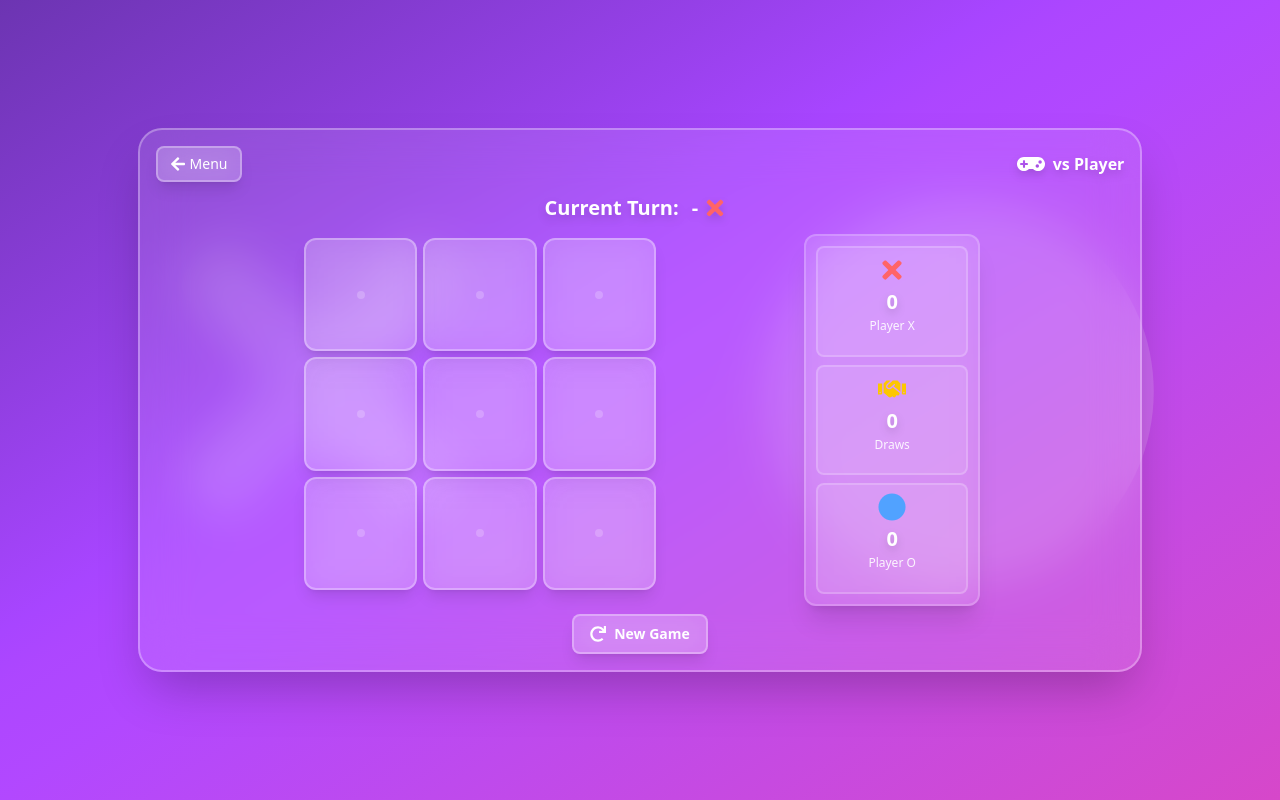
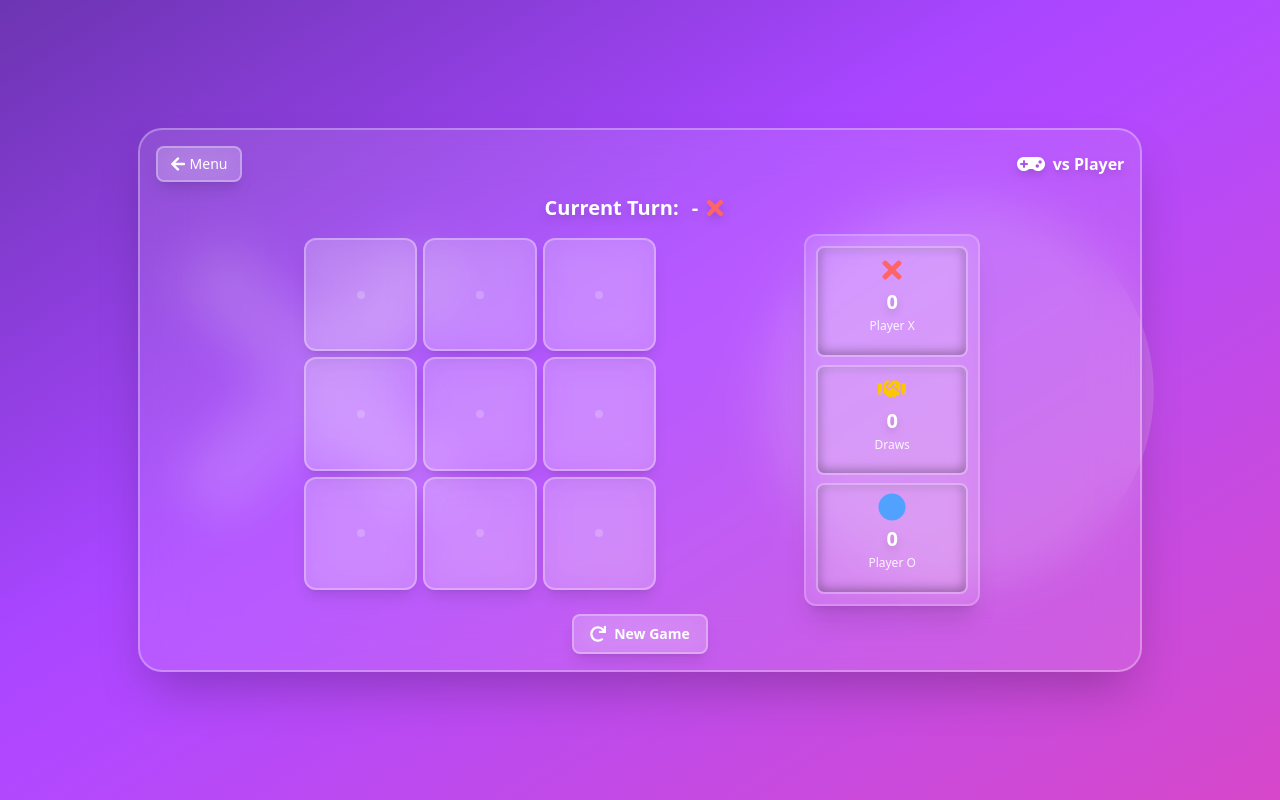
Before and after one commit to Suraj-Sangale/tic-tac-toe, a Next.js app: page / in a window 1280 px wide. Both pictures are taken after a click on the button "Play vs Player". Built offline with nearby package versions, Linux system fonts and the light colour scheme; no server answers.

Commit message:
add shodow effect in scoreboard

```diff
--- a/components/TicTacToe/ScoreBoard.tsx
+++ b/components/TicTacToe/ScoreBoard.tsx
@@ -21,11 +21,11 @@ export const ScoreBoard = ({
     <div className="w-1/2 lg:w-40 xl:w-44 backdrop-blur-lg bg-white/10 p-2 sm:p-2.5 rounded-xl border-2 border-white/20 flex flex-col gap-1.5 sm:gap-2 shadow-xl overflow-x-auto lg:overflow-x-visible">
       {/* Player X Score */}
       <div
-        className={`text-center p-1.5 sm:p-2 bg-white/10 rounded-lg border-2 border-white/20 transition-all duration-300 flex-1 min-w-[80px] sm:min-w-[90px] lg:min-w-0 ${
-          scoreAnimation.type === "X"
+
+        className={`inner-shadow text-center p-1.5 sm:p-2 bg-white/10 rounded-lg border-2 border-white/20 transition-all duration-300 flex-1 min-w-[80px] sm:min-w-[90px] lg:min-w-0 ${scoreAnimation.type === "X"
             ? "score-bump bg-red-400/30 border-red-300/50 shadow-lg shadow-red-500/50"
             : "score-entrance-1"
-        }`}
+          }`}
       >
         <div className="flex justify-center mb-0.5 sm:mb-1 text-red-400">
           <FaTimes className="w-5 h-5 sm:w-6 sm:h-6 md:w-7 md:h-7" />
@@ -40,11 +40,10 @@ export const ScoreBoard = ({
 
       {/* Draws Score */}
       <div
-        className={`text-center p-1.5 sm:p-2 bg-white/10 rounded-lg border-2 border-white/20 transition-all duration-300 flex-1 min-w-[80px] sm:min-w-[90px] lg:min-w-0 ${
-          scoreAnimation.type === "draws"
+        className={`inner-shadow text-center p-1.5 sm:p-2 bg-white/10 rounded-lg border-2 border-white/20 transition-all duration-300 flex-1 min-w-[80px] sm:min-w-[90px] lg:min-w-0 ${scoreAnimation.type === "draws"
             ? "score-bump bg-yellow-400/30 border-yellow-300/50 shadow-lg shadow-yellow-500/50"
             : "score-entrance-2"
-        }`}
+          }`}
       >
         <div className="flex justify-center mb-0.5 sm:mb-1 text-yellow-400">
           <FaHandshake className="w-5 h-5 sm:w-6 sm:h-6 md:w-7 md:h-7" />
@@ -59,11 +58,10 @@ export const ScoreBoard = ({
 
       {/* Player O / Computer Score */}
       <div
-        className={`text-center p-1.5 sm:p-2 bg-white/10 rounded-lg border-2 border-white/20 transition-all duration-300 flex-1 min-w-[80px] sm:min-w-[90px] lg:min-w-0 ${
-          scoreAnimation.type === "O"
+        className={`inner-shadow text-center p-1.5 sm:p-2 bg-white/10 rounded-lg border-2 border-white/20 transition-all duration-300 flex-1 min-w-[80px] sm:min-w-[90px] lg:min-w-0 ${scoreAnimation.type === "O"
             ? "score-bump bg-blue-400/30 border-blue-300/50 shadow-lg shadow-blue-500/50"
             : "score-entrance-3"
-        }`}
+          }`}
       >
         <div className="flex justify-center mb-0.5 sm:mb-1 text-blue-400">
           <FaCircle className="w-5 h-5 sm:w-6 sm:h-6 md:w-7 md:h-7" />
--- a/styles/globals.css
+++ b/styles/globals.css
@@ -28,3 +28,10 @@
 button {
   cursor: pointer;
 }
+
+
+.inner-shadow {
+  box-shadow:
+    inset 0 2px 4px rgba(255, 255, 255, 0.15),  /* top soft light */
+    inset 0 -2px 12px rgba(0, 0, 0, 0.35);       /* bottom dark */
+}
```
